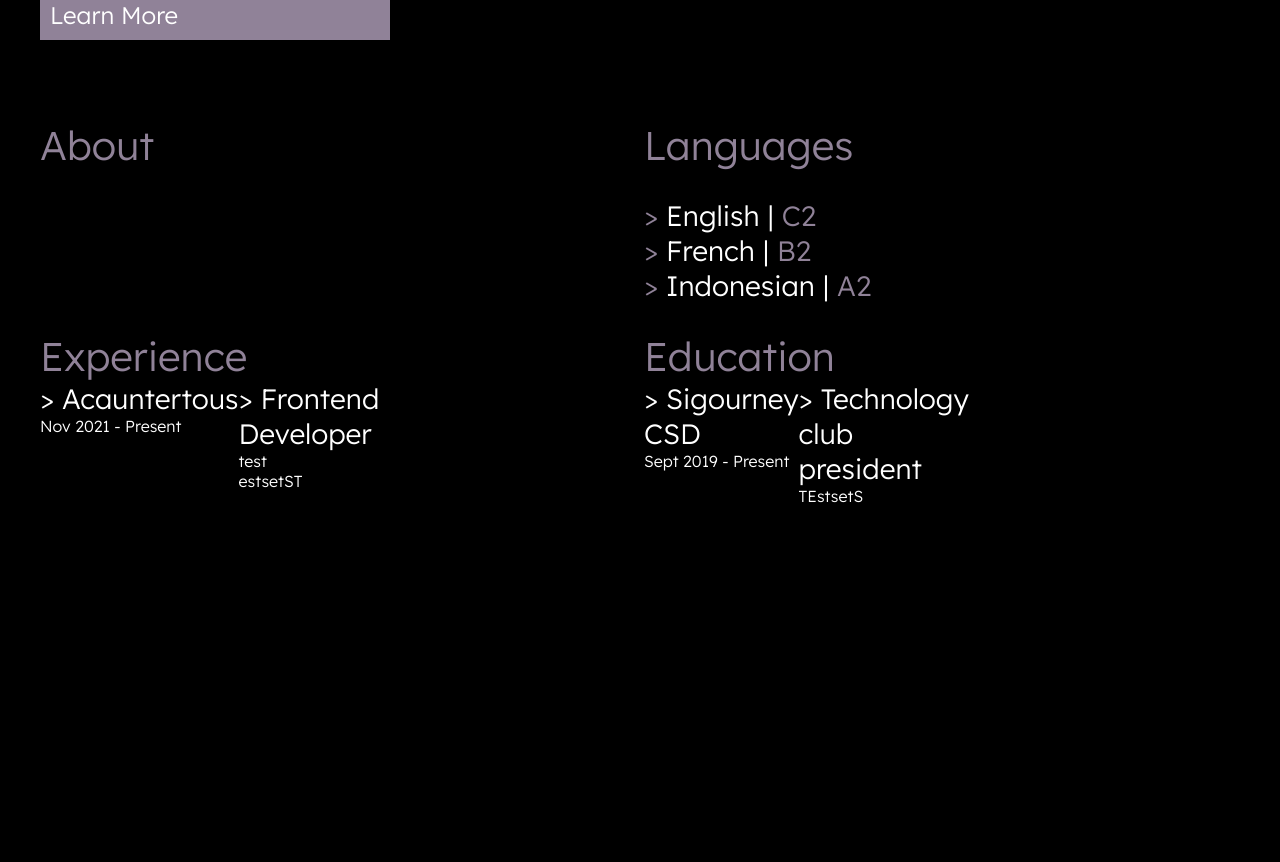
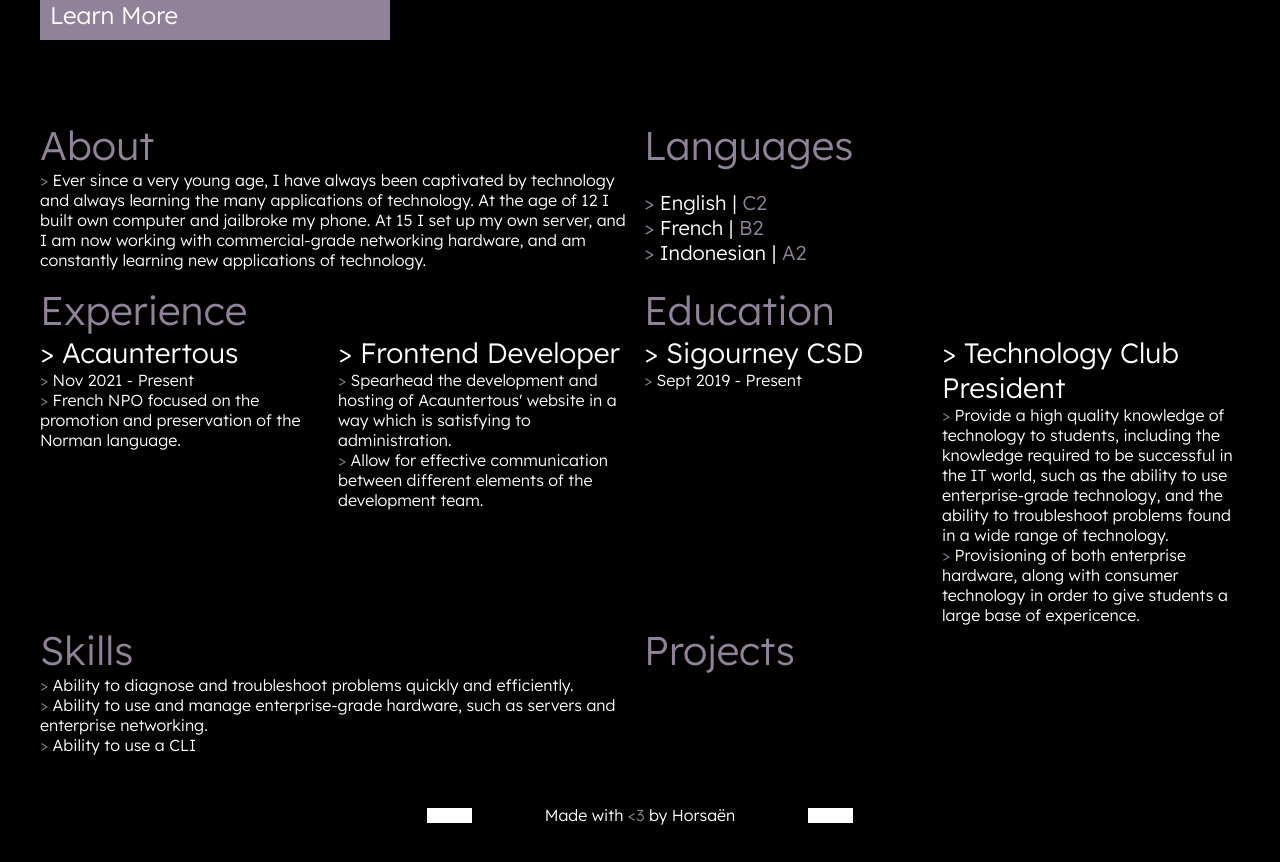
Before and after one commit to horsaen/horsaen-site, a React (Create React App) app: page / in a window 1280 px wide. Shown: the part 720-1582 px from the top of the page. After the commit the page ends 1555 px from the top, so only its background shows below. Built offline with nearby package versions, Linux system fonts and the light colour scheme.

Commit message:
about changes | id support

```diff
--- a/src/components/About.css
+++ b/src/components/About.css
@@ -1,9 +1,5 @@
 .about-container {
     padding: 40px;
-    height: 100vh;
-}
-.card {
-    width: 50%;
 }
 .title {
     font-size: 2.5rem;
@@ -16,9 +12,9 @@
 .description ul {
     padding: 0;
     list-style: none;
-    font-size: 1.75rem;
+    font-size: 1.25rem;
 }
-.description li::before {
+.list li::before {
     content: ">\A0";
     color: #908298;
 }
@@ -28,7 +24,10 @@
 .desc-title {
     font-size: 1.75rem;
 }
-
+.desc span::before {
+    content: ">\A0";
+    color: #908298;
+}
 @media (min-width: 768px) {
     .about {
         display: grid;
@@ -40,7 +39,19 @@
     .about-container {
         padding: 10px;
     }
+    .title {
+        font-size: 1.75em;
+    }
     .card {
         width: 100%;
     }
+    .desc-title {
+        font-size: 1.5rem;
+    }
+    .desc {
+        font-size: 1rem;
+    }
+    .description ul {
+        font-size: 1.5rem;
+    }
 }
--- a/src/components/About.js
+++ b/src/components/About.js
@@ -8,13 +8,22 @@ export default function About () {
                     <div className="title">
                         <span>About</span>
                     </div>
+                    <div className="desc">
+                        <span>
+                            Ever since a very young age, I have always been captivated by technology and
+                            always learning the many applications of technology. At the age of 12 I built
+                            own computer and jailbroke my phone. At 15 I set up my own server, and I am now
+                            working with commercial-grade networking hardware, and am constantly learning
+                            new applications of technology.
+                        </span>
+                    </div>
                 </div>
                 <div className="card">
                     <div className="title">
                         <span>Languages</span>
                     </div>
                     <div className="description">
-                        <ul className="desc">
+                        <ul className="list">
                             <li><span>English | <span className="span-2">C2</span></span></li>
                             <li><span>French | <span className="span-2">B2</span></span></li>
                             <li><span>Indonesian | <span className="span-2">A2</span></span></li>
@@ -32,6 +41,11 @@ export default function About () {
                             </div>
                             <div className="desc">
                                 <span>Nov 2021 - Present</span>
+                                <br />
+                                <span>
+                                    French NPO focused on the promotion and preservation
+                                    of the Norman language.
+                                </span>
                             </div>
                         </div>
                         <div className="description-right">
@@ -39,9 +53,15 @@ export default function About () {
                                 <span>Frontend Developer</span>
                             </div>
                             <div className="desc">
-                                <span>test</span>
+                                <span>
+                                    Spearhead the development and hosting of Acauntertous' website
+                                    in a way which is satisfying to administration.
+                                </span>
                                 <br />
-                                <span>estsetST</span>
+                                <span>
+                                    Allow for effective communication between different
+                                    elements of the development team.
+                                </span>
                             </div>
                         </div>
                     </div>
@@ -61,12 +81,50 @@ export default function About () {
                         </div>
                         <div className="description-right">
                             <div className="desc-title">
-                                <span>Technology club president</span>
+                                <span>Technology Club President</span>
                             </div>
                             <div className="desc">
-                                <span>TEstsetS</span>
+                                <span>Provide a high quality knowledge of
+                                    technology to students, including the
+                                    knowledge required to be successful
+                                    in the IT world, such as the ability
+                                    to use enterprise-grade technology,
+                                    and the ability to troubleshoot problems
+                                    found in a wide range of technology.
+                                </span>
+                                <br />
+                                <span>
+                                    Provisioning of both enterprise hardware,
+                                    along with consumer technology in order to
+                                    give students a large base of expericence.
+                                </span>
                             </div>
                         </div>
+                    </div>
+                </div>
+                <div className="card">
+                    <div className="title">
+                        <span>Skills</span>
+                    </div>
+                    <div className="desc">
+                        <span>
+                            Ability to diagnose and troubleshoot problems quickly
+                            and efficiently.
+                        </span>
+                        <br />
+                        <span>
+                            Ability to use and manage enterprise-grade hardware,
+                            such as servers and enterprise networking.
+                        </span>
+                        <br />
+                        <span>
+                            Ability to use a CLI
+                        </span>
+                    </div>
+                </div>
+                <div className="card">
+                    <div className="title">
+                        <span>Projects</span>
                     </div>
                 </div>
             </div>
--- a/src/fr/components/Landing.js
+++ b/src/fr/components/Landing.js
@@ -1,5 +1,5 @@
 export default function Landing() {
     return (
-        <div>Bien joué, vous êtes arrivé.</div>
+        <div>gg t'es là</div>
     )
 }
--- /dev/null
+++ b/src/id/App.js
@@ -0,0 +1,8 @@
+import { Link } from 'react-router-dom';
+import Landing from "./components/Landing.js";
+
+export default function AppId () {
+    return (
+        <Landing />
+    );
+}
--- /dev/null
+++ b/src/id/components/Landing.js
@@ -0,0 +1,5 @@
+export default function Landing () {
+    return (
+        <span>Ini tes ya</span>
+    )
+}
--- a/src/index.js
+++ b/src/index.js
@@ -8,6 +8,7 @@ import {
 
 import App from './App';
 import AppFr from './fr/App.js';
+import AppId from './id/App.js';
 import NotFound from './NotFound.js';
 
 ReactDOM.render(
@@ -15,6 +16,7 @@ ReactDOM.render(
     <Routes>
       <Route path="/" element={<App />} />
       <Route path="/fr" element={<AppFr />} />
+      <Route path="/id" element={<AppId />} />
       <Route path="*" element={<NotFound />} />
     </Routes>
   </BrowserRouter>,
```
